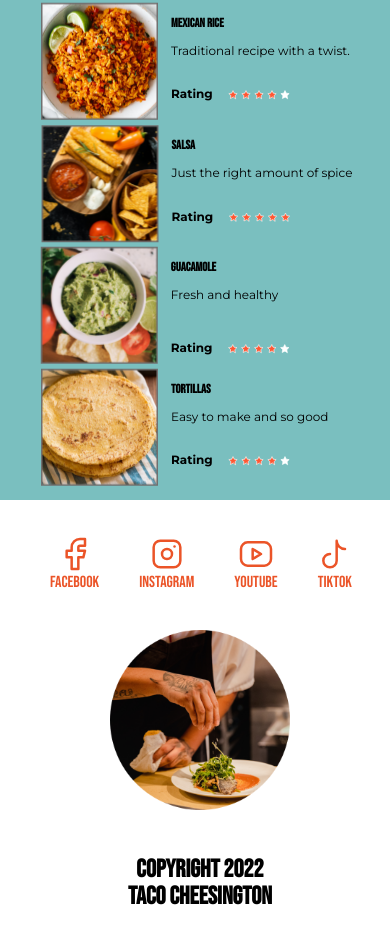
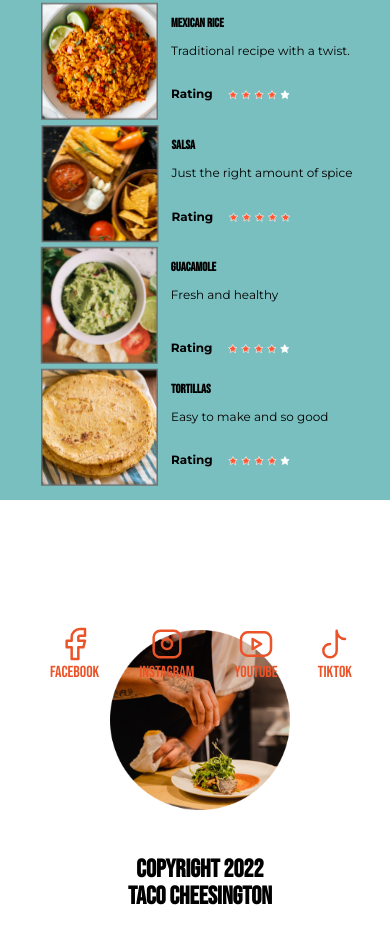
Before and after one commit to nschasny/Interactive_recipe_for_a_social_network_page, a plain HTML site: page index.html in a window 390 px wide. Shown: the part 2891-3834 px from the top of the page. Drawn offline with Linux system fonts and the light colour scheme; a web font is replaced by a local one.

Commit message:
Add files via upload

```diff
--- a/style.css
+++ b/style.css
@@ -30,7 +30,7 @@ box-shadow: 1px 4px 4px rgba(0, 0, 10, 0.2);
 
 body{
 
-  margin: 0 auto;
+margin: 0 auto;
 width: 1280px;
 background:#F2F2F2;
 height: 2400px;
@@ -477,7 +477,7 @@ color: #FF5733;
     display: flex;
     text-align: center;
     position: relative;
-    bottom:250px;
+    bottom:200px;
     margin-left:800px;
   }
   #socialm li {
@@ -942,7 +942,7 @@ color: #FF5733;
       display: flex;
       text-align: center;
       position: relative;
-      bottom:230px;
+      bottom:160px;
       margin-left:200px;
     }
 
@@ -1400,7 +1400,7 @@ bottom:-10px;
     display: flex;
     text-align: center;
     position: relative;
-    bottom:270px;
+    bottom:180px;
     margin-left:80px;
   }
   #socialm span {
```
